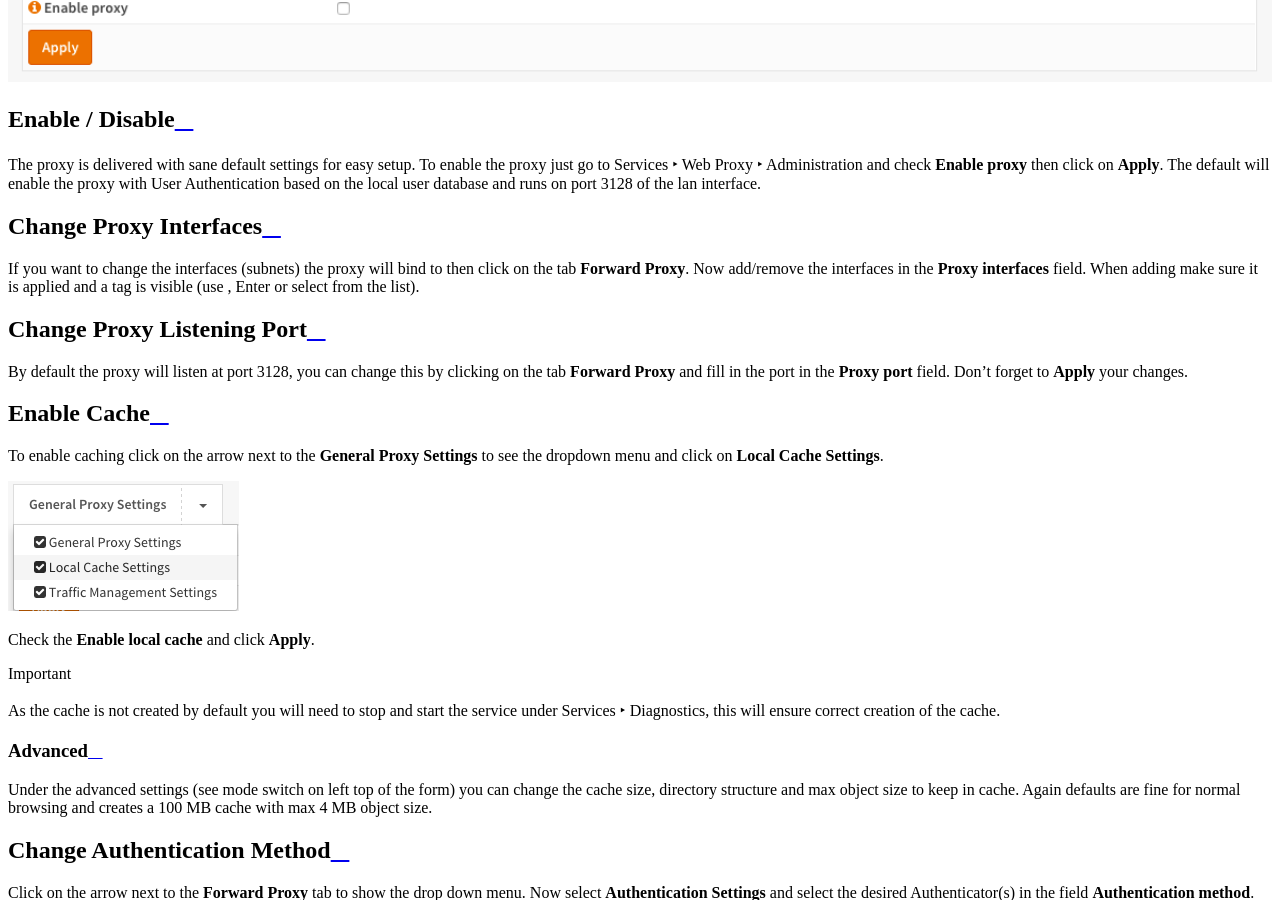
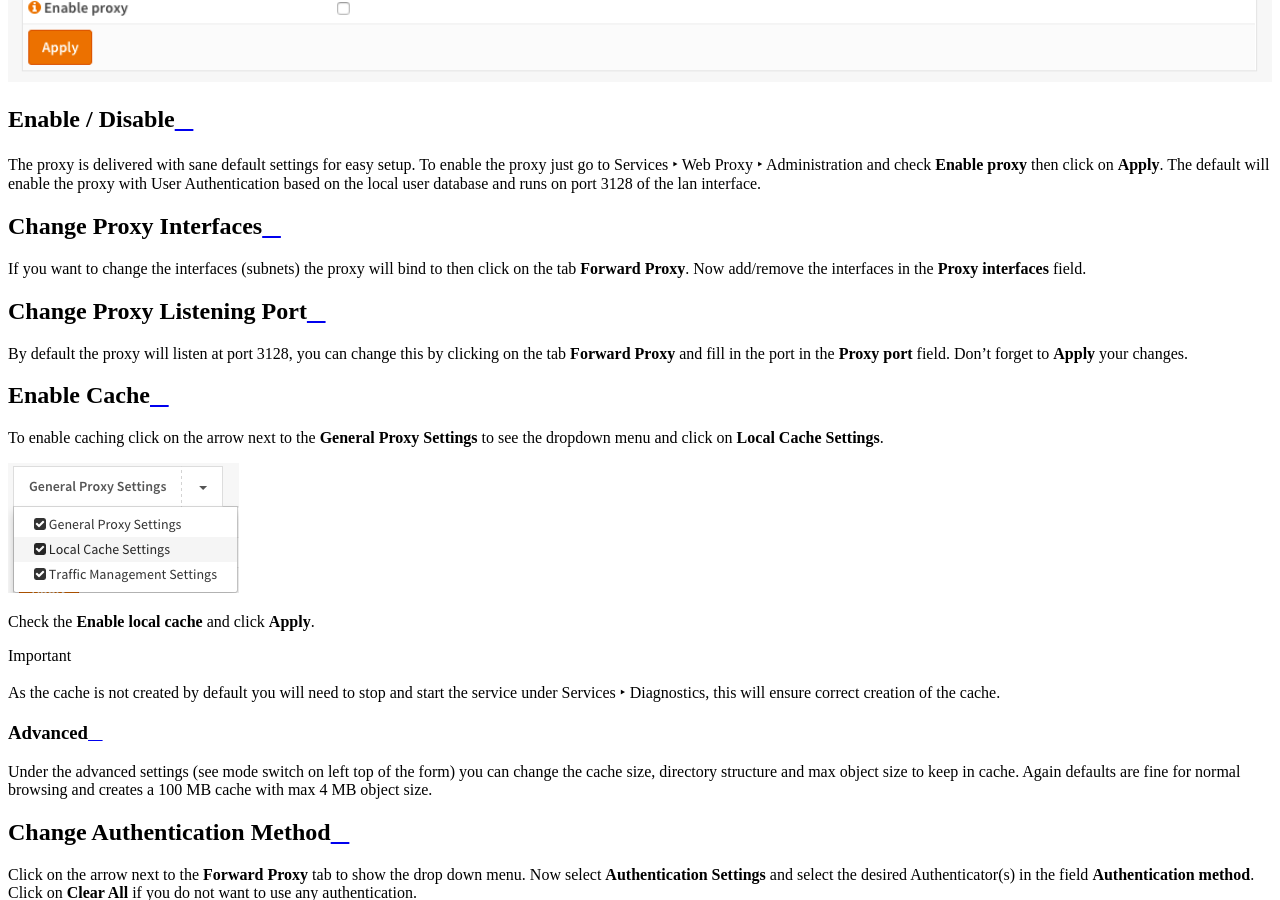
Before and after one commit to opnsense/docs, a Sphinx documentation site: the page built from source/manual/how-tos/cachingproxy.rst, in a window 1280 px wide and 900 px high, scrolled down 1319 px. Built offline with Sphinx 7.4.7 and the Read the Docs theme 2.0.0, drawn with Linux system fonts in a browser that asks for light colours; pages that are not in the unit, such as notebooks, are missing from menus.

Commit message:
https://github.com/opnsense/docs/pull/221 remove old phrase for tokeniser

```diff
--- a/source/manual/how-tos/cachingproxy.rst
+++ b/source/manual/how-tos/cachingproxy.rst
@@ -19,8 +19,7 @@ Change Proxy Interfaces
 -----------------------
 If you want to change the interfaces (subnets) the proxy will bind to then click
 on the tab **Forward Proxy**. Now add/remove the interfaces in the **Proxy interfaces**
-field. When adding make sure it is applied and a tag is visible (use , Enter or
-select from the list).
+field.
 
 ---------------------------
 Change Proxy Listening Port
```
